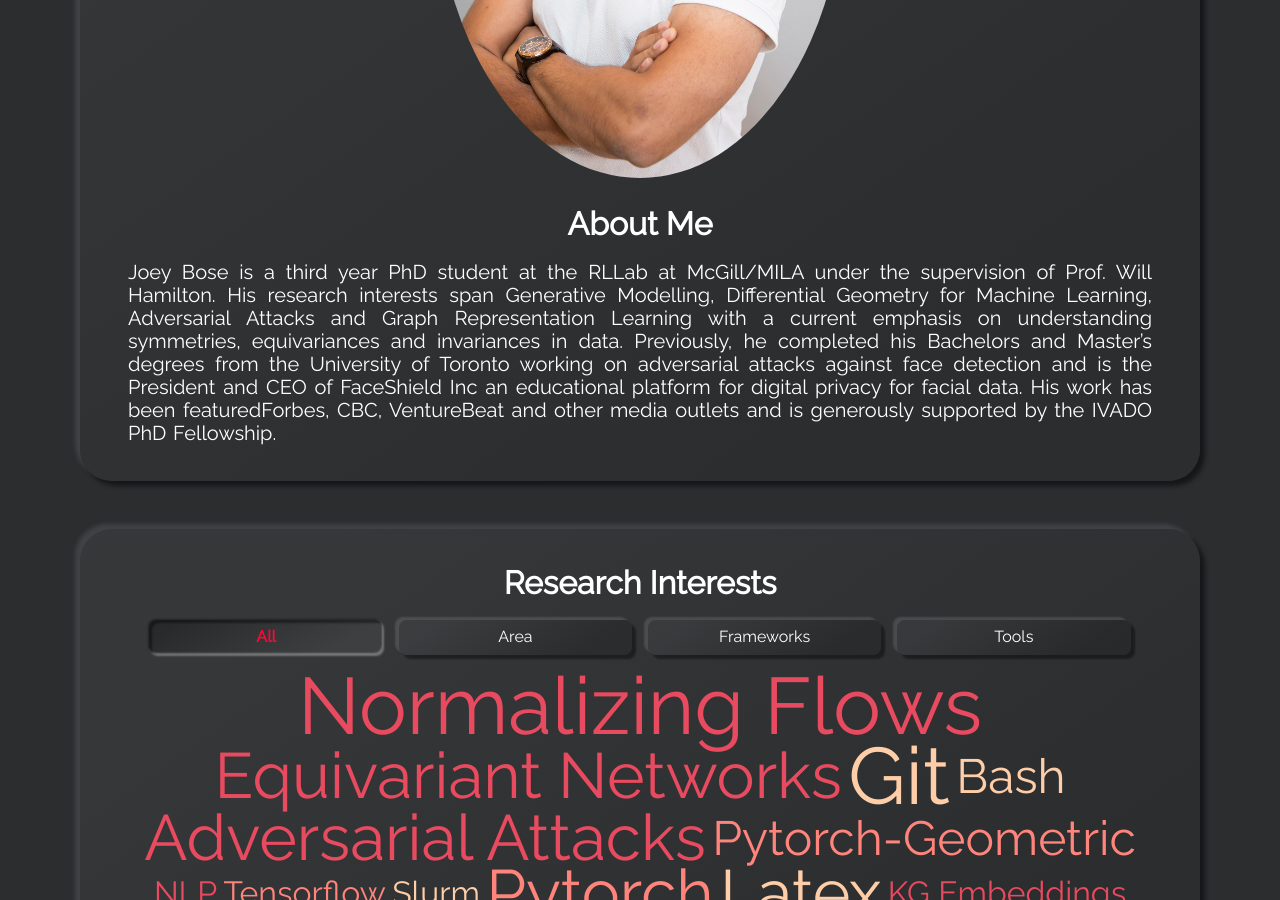
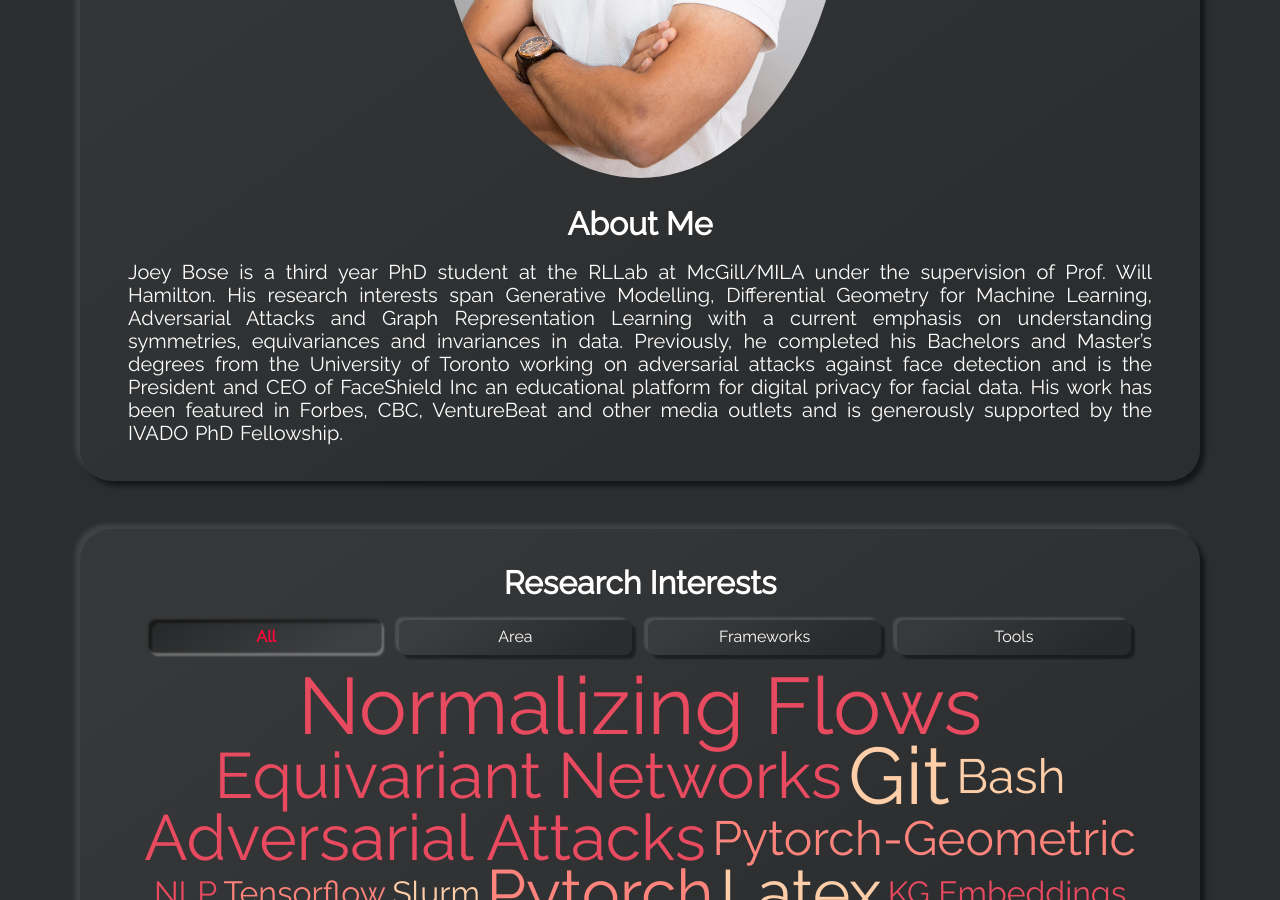
Before and after one commit to joeybose/joeybose.github.io, a Jekyll site: the page built from index.html, in a window 1280 px wide and 900 px high, scrolled down 1520 px. Built offline with Jekyll 4.4.1, drawn with Linux system fonts in a browser that asks for light colours.

Commit message:
Typo in About me

```diff
--- a/_config.yml
+++ b/_config.yml
@@ -46,7 +46,7 @@ show_aboutme_card: true
 # about_me_title: The will be displayed as the title in the About Me section
 about_me_title: About Me
 # about_me_description: This will be displayed under the title.
-about_me_description: Joey Bose is a third year PhD student at the RLLab at McGill/MILA under the supervision of Prof. Will Hamilton. His research interests span Generative Modelling, Differential Geometry for Machine Learning, Adversarial Attacks and  Graph Representation Learning with a current emphasis on understanding symmetries, equivariances and invariances in data. Previously, he completed his Bachelors and Master’s degrees from the University of Toronto working on adversarial attacks against face detection and is the President and CEO of FaceShield Inc an educational platform for digital privacy for facial data. His work has been featuredForbes, CBC, VentureBeat and other media outlets and is generously supported by the IVADO PhD Fellowship.
+about_me_description: Joey Bose is a third year PhD student at the RLLab at McGill/MILA under the supervision of Prof. Will Hamilton. His research interests span Generative Modelling, Differential Geometry for Machine Learning, Adversarial Attacks and  Graph Representation Learning with a current emphasis on understanding symmetries, equivariances and invariances in data. Previously, he completed his Bachelors and Master’s degrees from the University of Toronto working on adversarial attacks against face detection and is the President and CEO of FaceShield Inc an educational platform for digital privacy for facial data. His work has been featured in Forbes, CBC, VentureBeat and other media outlets and is generously supported by the IVADO PhD Fellowship.
 
 # SKILLS SECTION
 # show_skills_card:
```
